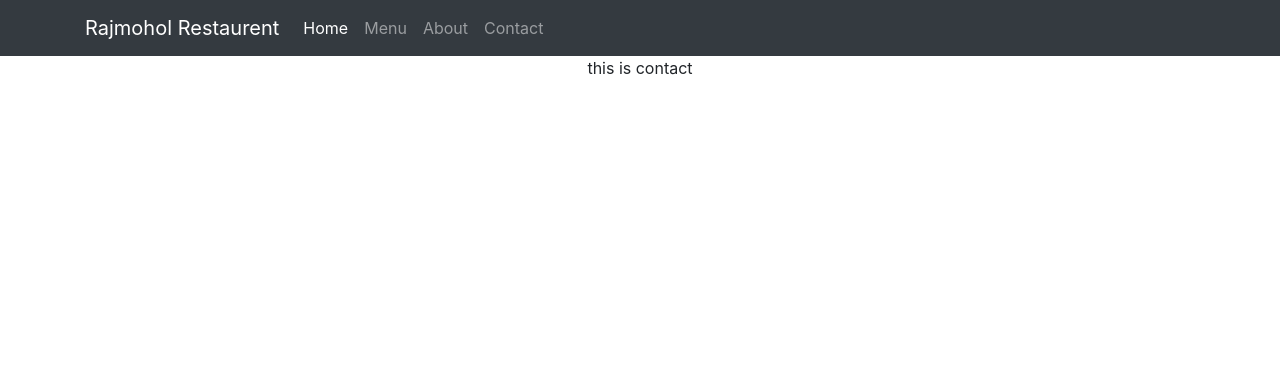
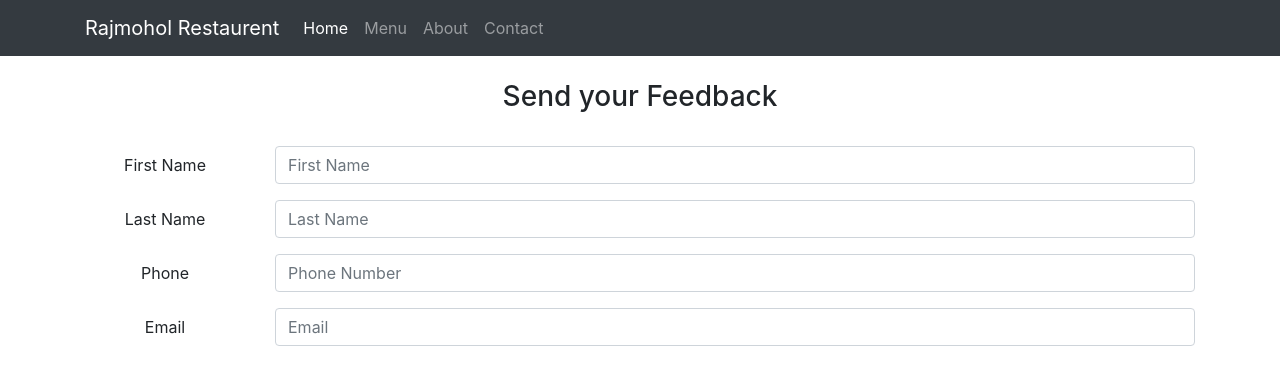
Before and after one commit to Ehsan-ul/rajmohol-project, a React (Create React App) app: page /contact in a window 1280 px wide. Shown: the top 384 px of the page. Built offline with nearby package versions, Linux system fonts and the light colour scheme.

Commit message:
contact page starting

```diff
--- a/src/components/body/Contact.js
+++ b/src/components/body/Contact.js
@@ -1,8 +1,108 @@
 import React, { Component } from 'react';
+import {
+  Button,
+  Form,
+  FormGroup,
+  Label,
+  Input,
+  FormText,
+  Col,
+} from 'reactstrap';
 
 class Contact extends Component {
+  constructor(props) {
+    super(props);
+
+    this.state = {
+      firstName: '',
+      lastName: '',
+      phone: '',
+      email: '',
+      agree: '',
+      conatct: '',
+      message: '',
+    };
+  }
+
   render() {
-    return <div>this is contact</div>;
+    return (
+      <div>
+        <div className='container'>
+          <div className='row'>
+            <div className='col-12'>
+              <br />
+              <h3>Send your Feedback</h3>
+              <br />
+            </div>
+
+            <div className='col-12'>
+              <Form>
+                <FormGroup row>
+                  <Label htmlFor='firstName' md={2}>
+                    First Name
+                  </Label>
+                  <Col md={10}>
+                    <Input
+                      id='firstName'
+                      type='text'
+                      name='firstName'
+                      placeholder='First Name'
+                      value={this.state.firstName}
+                    ></Input>
+                  </Col>
+                </FormGroup>
+
+                <FormGroup row>
+                  <Label md={2} htmlFor='lastName'>
+                    Last Name
+                  </Label>
+                  <Col md={10}>
+                    <Input
+                      id='lastName'
+                      type='text'
+                      name='lastName'
+                      placeholder='Last Name'
+                      value={this.state.lastName}
+                    ></Input>
+                  </Col>
+                </FormGroup>
+
+                <FormGroup row>
+                  <Label md={2} htmlFor='phone'>
+                    Phone
+                  </Label>
+                  <Col md={10}>
+                    <Input
+                      id='phone'
+                      type='text'
+                      name='phone'
+                      placeholder='Phone Number'
+                      value={this.state.phone}
+                    ></Input>
+                  </Col>
+                </FormGroup>
+
+                <FormGroup row>
+                  <Label md={2} htmlFor='email'>
+                    Email
+                  </Label>
+                  <Col md={10}>
+                    <Input
+                      id='email'
+                      type='email'
+                      name='email'
+                      placeholder='Email'
+                      value={this.state.email}
+                    ></Input>
+                  </Col>
+                </FormGroup>
+
+              </Form>
+            </div>
+          </div>
+        </div>
+      </div>
+    );
   }
 }
 
```
